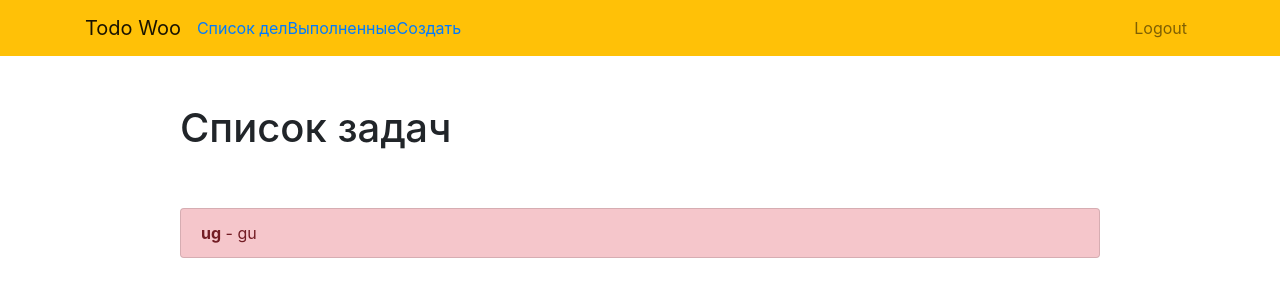
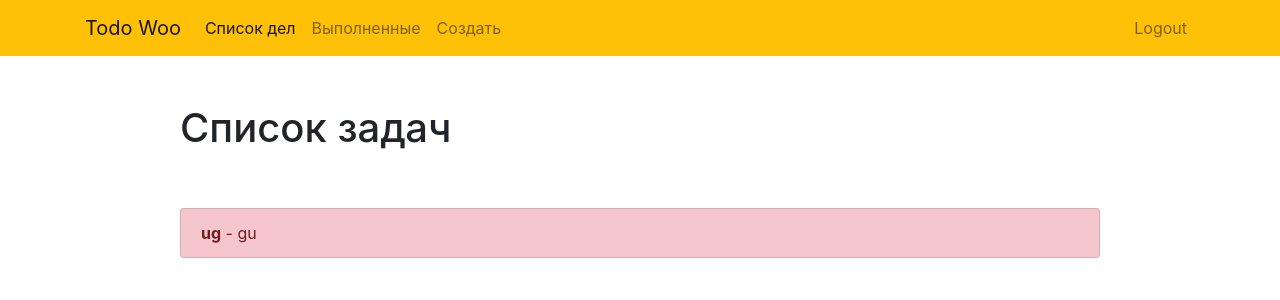
Before and after one commit to dediluk/todowoo, a Django app: page /currenttodo/ in a window 1280 px wide. Shown: the top 300 px of the page. Run offline with Django 3.2, Linux system fonts and the light colour scheme; a user stored in the database is signed in; data comes from the database, SQL or seed files in the repository; both versions use the stored data as it was after the commit; some libraries are stand-ins or nearby versions.

Commit message:
ready for heroku

```diff
--- /dev/null
+++ b/runtime.txt
@@ -0,0 +1 @@
+python-3.8.1
--- a/todo/static/styles.css
+++ b/todo/static/styles.css
@@ -1,3 +1,7 @@
 a {
     text-decoration: none;
 }
+
+.hide {
+    display: none;
+}
--- a/todo/templates/base.html
+++ b/todo/templates/base.html
@@ -31,14 +31,14 @@
             {% if user.is_authenticated %}
                 <ul class="navbar-nav mr-auto">
 
-                    <li class="nav-item active{{ current }}">
-                        <a href="{% url 'currentToDo' %}">Список дел</a>
+                    <li class="nav-item {{ current }}">
+                        <a class="nav-link" href="{% url 'currentToDo' %}">Список дел</a>
                     </li>
                     <li class="nav-item {{ completed }}">
-                        <a href="{% url 'completedTodo' %}">Выполненные</a>
+                        <a class="nav-link" href="{% url 'completedTodo' %}">Выполненные</a>
                     </li>
                     <li class="nav-item {{ create }}">
-                        <a href="{% url 'create' %}">Создать</a>
+                        <a class="nav-link" href="{% url 'create' %}">Создать</a>
                     </li>
 
                 </ul>
--- a/todo/templates/todo/create.html
+++ b/todo/templates/todo/create.html
@@ -25,8 +25,8 @@
                     <input type="text" name="title" class="form-control" id="title" required>
                 </div>
                 <div class="form-group">
-                    <label for="memo">Описание</label>
-                    <textarea name="memo" class="form-control" id="memo" ></textarea>
+                    <label for="description">Описание</label>
+                    <textarea name="description" class="form-control" id="description" ></textarea>
                 </div>
                 <div class="form-group form-check">
                     <input type="checkbox" name="important" class="form-check-input" id="important">
--- a/todo/templates/todo/loginUser.html
+++ b/todo/templates/todo/loginUser.html
@@ -1,7 +1,7 @@
 {% extends 'base.html' %}
 
 {% block title %}
-Вход
+    Вход
 {% endblock %}
 
 
@@ -28,7 +28,9 @@
                     <label for="password">Пароль</label>
                     <input type="password" name="password" class="form-control" id="password">
                 </div>
-                <button type="submit" class="btn btn-primary">Вход</button>
+                <div class="text-center">
+                    <button type="submit" class="btn btn-primary">Вход</button>
+                </div>
             </form>
             <hr>
             <div class="text-center">
--- a/todo/views.py
+++ b/todo/views.py
@@ -58,7 +58,7 @@ def loginUser(request):
 @login_required
 def currentToDo(request):
     todos = Todo.objects.filter(user=request.user, dateCompleted__isnull=True)
-    return render(request, 'todo/currentToDo.html', {'todos': todos})
+    return render(request, 'todo/currentToDo.html', {'todos': todos, 'current': 'active'})
 
 
 @login_required
@@ -71,7 +71,7 @@ def logoutUser(request):
 @login_required
 def create(request):
     if request.method == "GET":
-        return render(request, 'todo/create.html', {'form': TodoForm})
+        return render(request, 'todo/create.html', {'form': TodoForm, 'create': 'active'})
     else:
         try:
             form = TodoForm(request.POST)
@@ -80,7 +80,7 @@ def create(request):
             newTodo.save()
         except ValueError:
             return render(request, 'todo/create.html',
-                          {'form': TodoForm, 'error': 'Неверно введены данные. Попробуйте ещё раз'})
+                          {'form': TodoForm, 'error': 'Неверно введены данные. Попробуйте ещё раз', 'create': 'active'})
         return redirect('currentToDo')
 
 
@@ -135,4 +135,4 @@ def deleteTodo(request, todo_pk):
 @login_required
 def completedTodo(request):
     todos = Todo.objects.filter(user=request.user, dateCompleted__isnull=False).order_by('-dateCompleted')
-    return render(request, 'todo/completedTodo.html', {'todos': todos})
+    return render(request, 'todo/completedTodo.html', {'todos': todos, 'completed': 'active'})
```
Also changed, not shown: db.sqlite3, 1 other file.
